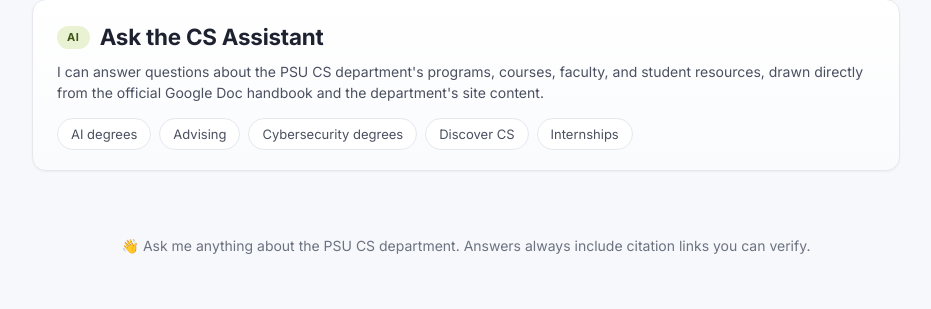
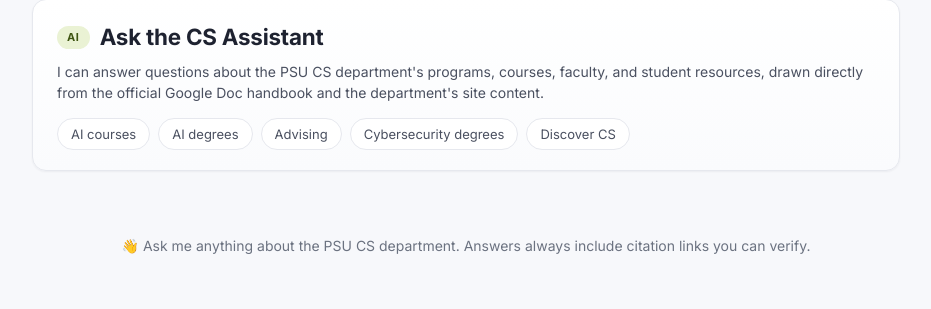
Before and after one commit to wu4f/pdx-cs-site, a FastAPI app: page /ask/ in a window 1280 px wide. Shown: the part 130-439 px from the top of the page, without its empty margins (174-1105 px from the left). Run offline with FastAPI, Linux system fonts and the light colour scheme.

Commit message:
add an AI courses chip and match the two chip lists
The new chip asks "What AI courses have been offered in the last year?",
which the schedule context added earlier answers from Banner data. The /ask
UI's chips are now a copy of the landing page's, so the two agree: same
labels, same question text, including the Discover CS wording that differed
between them. This drops the Internships chip, which only /ask had.

The lists live in two files (a Jinja template and an inline HTML string in
the server), so each now carries a comment pointing at the other.

Co-Authored-By: Claude Opus 5 (1M context) <noreply@anthropic.com>

```diff
--- a/server/app.py
+++ b/server/app.py
@@ -915,11 +915,12 @@ CHAT_UI = r"""<!DOCTYPE html>
     <h1><span class="badge" aria-label="AI assistant">AI</span> Ask the CS Assistant</h1>
     <p>I can answer questions about the PSU CS department's programs, courses, faculty, and student resources, drawn directly from the official Google Doc handbook and the department's site content.</p>
     <div class="suggestions" role="group" aria-label="Example questions">
+      <!-- Keep in sync with the quick-ask chips in templates/landing.html. -->
+      <button class="suggestion" onclick="askSuggestion('What AI courses have been offered in the last year?')">AI courses</button>
       <button class="suggestion" onclick="askSuggestion('What AI degrees and certificates do you offer?')">AI degrees</button>
       <button class="suggestion" onclick="askSuggestion('What advising is available to CS students?')">Advising</button>
       <button class="suggestion" onclick="askSuggestion('What cybersecurity degrees and certificates do you offer?')">Cybersecurity degrees</button>
-      <button class="suggestion" onclick="askSuggestion('What is the Discover CS cohort?')">Discover CS</button>
-      <button class="suggestion" onclick="askSuggestion('What internship options exist for graduate students?')">Internships</button>
+      <button class="suggestion" onclick="askSuggestion('Tell me about the Discover CS cohort.')">Discover CS</button>
     </div>
   </div>
 
--- a/templates/landing.html
+++ b/templates/landing.html
@@ -329,7 +329,9 @@
       <button id="askBtn" type="submit">Ask <span aria-hidden="true">→</span></button>
     </form>
 
+    <!-- Keep in sync with the suggestion chips in server/app.py's /ask UI. -->
     <div class="quick-asks" role="group" aria-label="Example questions">
+      <button class="quick-ask" onclick="quickAsk('What AI courses have been offered in the last year?')">AI courses</button>
       <button class="quick-ask" onclick="quickAsk('What AI degrees and certificates do you offer?')">AI degrees</button>
       <button class="quick-ask" onclick="quickAsk('What advising is available to CS students?')">Advising</button>
       <button class="quick-ask" onclick="quickAsk('What cybersecurity degrees and certificates do you offer?')">Cybersecurity degrees</button>
```
